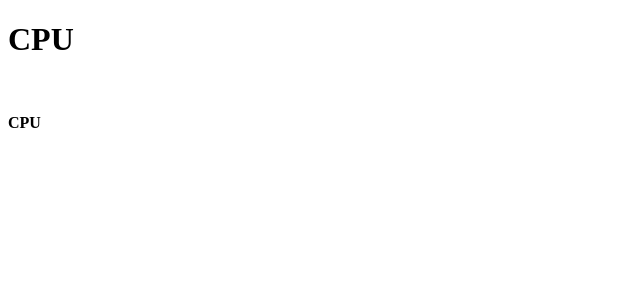
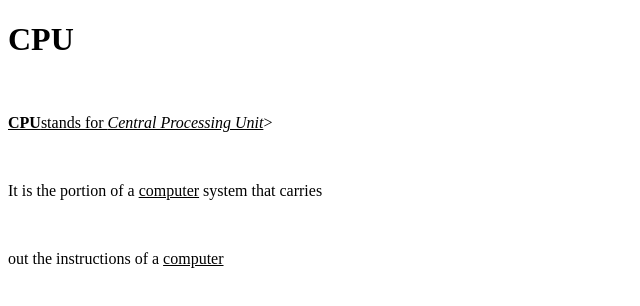
Before and after one commit to iamneo-production/cebcdbaacddcedfadaeccdfffebaeceaec, a website: page public/index.html in a window 1280 px wide. Shown: the whole page, without its empty margins (0-640 px from the left). Drawn offline with Linux system fonts and the light colour scheme.

Commit message:
Backup Commit

```diff
--- a/public/index.html
+++ b/public/index.html
@@ -2,7 +2,8 @@
 <html lang="en">
 <body>
     <h1>CPU</h1><br>
-    <p><b>CPU</b></p>
-
+    <p><u><b>CPU</b>stands for <i>Central Processing Unit</i></u>></p><br>
+    <p>It is the portion of a <u>computer</u> system that carries</p><br>
+    <p>out the instructions of a <u>computer<u></u></p>
 </body>
 </html>
```
